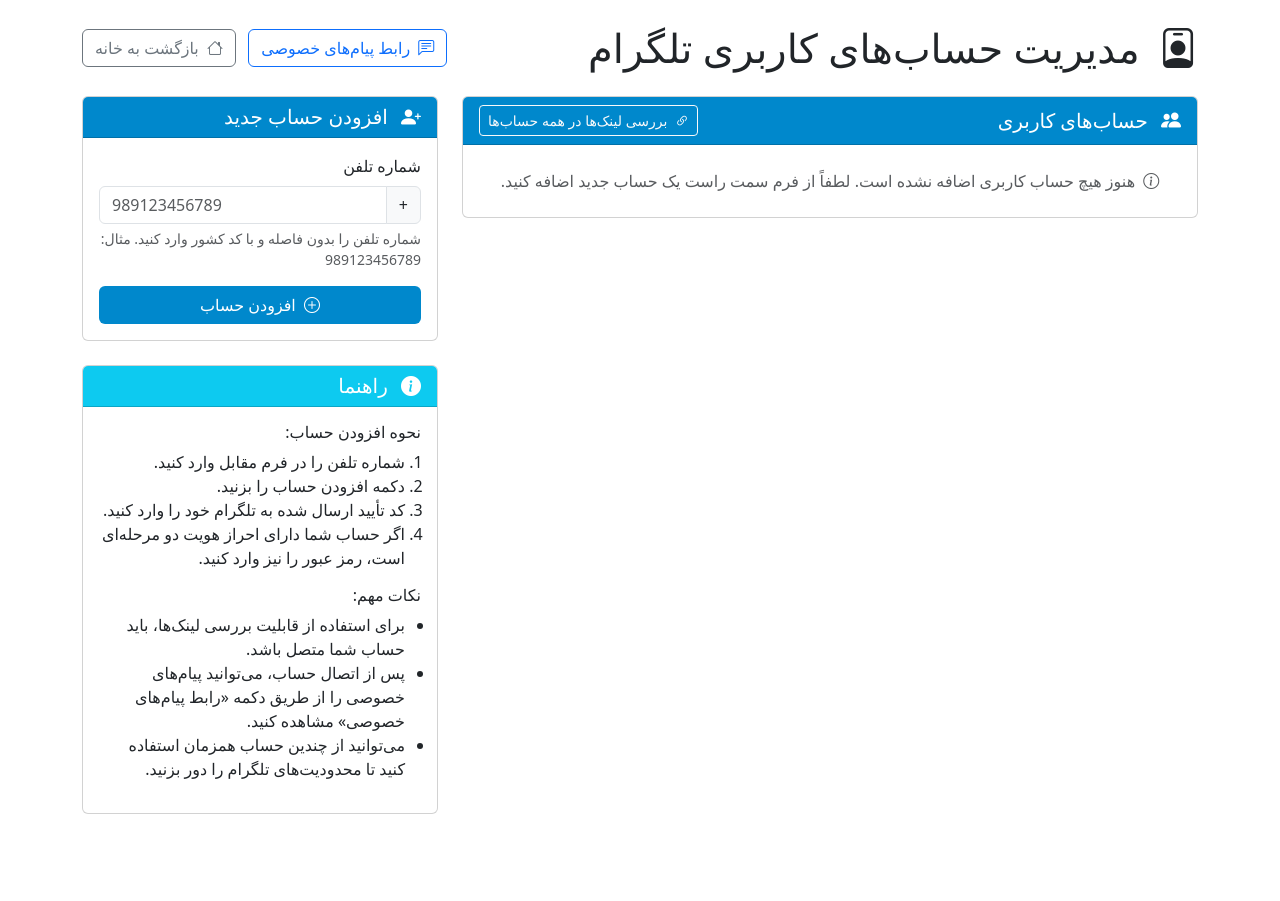
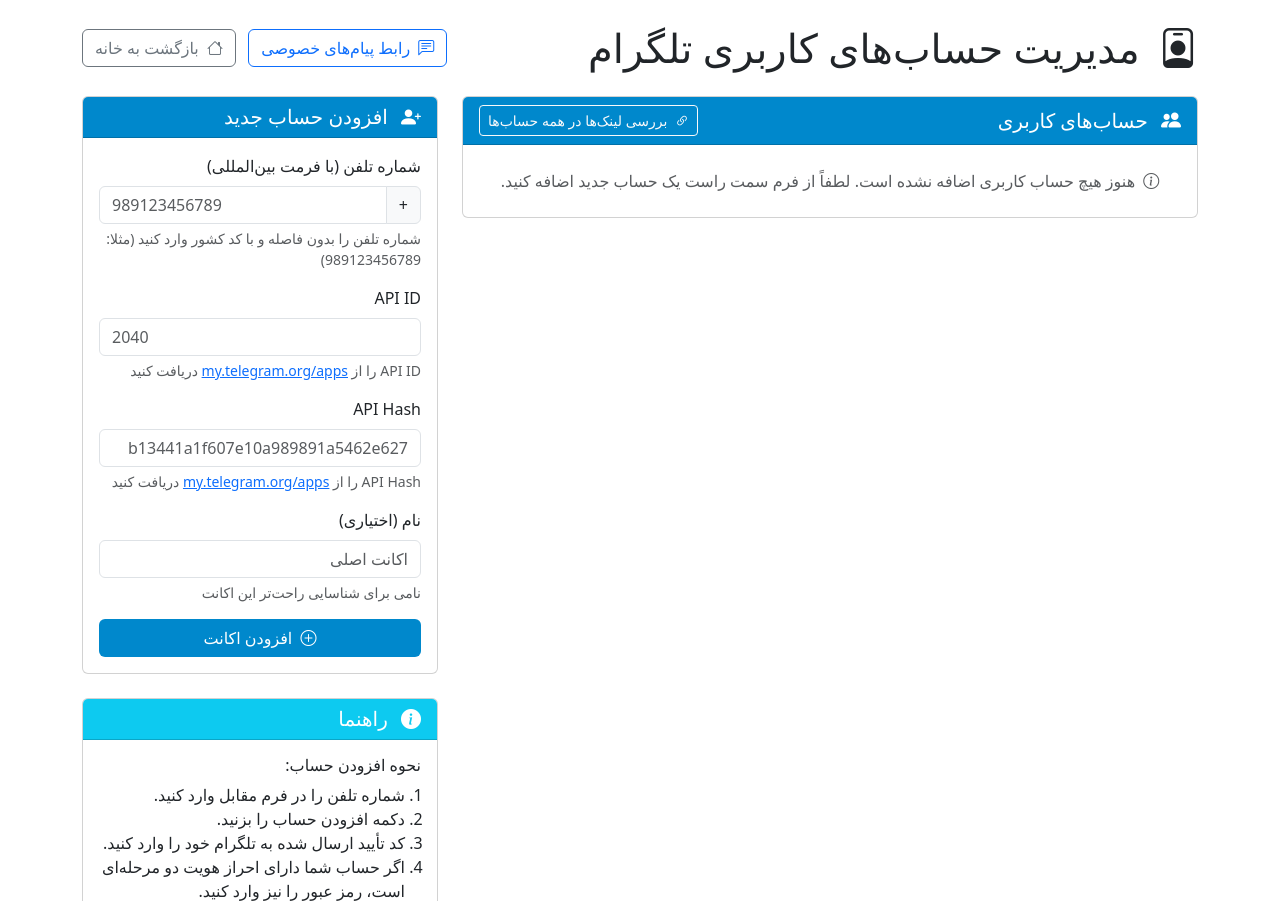
Before and after one commit to asanseir724/LinkHunterBot, a PHP site: page /php_version/templates/accounts.php in a window 1280 px wide. Shown: the top 901 px of the page. Before the commit the page ends 814 px from the top, so only its background shows below. Run offline with PHP 8.4, Linux system fonts and the light colour scheme.

Commit message:
Update account addition form with API credentials and improved description
Replit-Commit-Author: Agent
Replit-Commit-Session-Id: 4dab1e7d-d579-46f0-936e-6b9425b4da17
Replit-Commit-Screenshot-Url: https://storage.googleapis.com/screenshot-production-us-central1/e0a32e53-07a9-4932-a2c3-c5ee5e98efcc/8e3d007c-044f-4307-bad4-8063fcacb9cf.jpg

```diff
--- a/php_version/templates/accounts.php
+++ b/php_version/templates/accounts.php
@@ -197,17 +197,36 @@
                     <div class="card-body">
                         <form action="/accounts/add" method="post">
                             <div class="mb-3">
-                                <label for="phone" class="form-label">شماره تلفن</label>
+                                <label for="phone" class="form-label">شماره تلفن (با فرمت بین‌المللی)</label>
                                 <div class="input-group">
                                     <span class="input-group-text">+</span>
                                     <input type="tel" class="form-control" id="phone" name="phone" placeholder="989123456789" required pattern="[0-9]{10,15}">
                                 </div>
-                                <div class="form-text">شماره تلفن را بدون فاصله و با کد کشور وارد کنید. مثال: 989123456789</div>
+                                <div class="form-text">شماره تلفن را بدون فاصله و با کد کشور وارد کنید (مثلا: 989123456789)</div>
                             </div>
+
+                            <div class="mb-3">
+                                <label for="api_id" class="form-label">API ID</label>
+                                <input type="number" class="form-control" id="api_id" name="api_id" placeholder="2040" required>
+                                <div class="form-text">API ID را از <a href="https://my.telegram.org/apps" target="_blank">my.telegram.org/apps</a> دریافت کنید</div>
+                            </div>
+
+                            <div class="mb-3">
+                                <label for="api_hash" class="form-label">API Hash</label>
+                                <input type="text" class="form-control" id="api_hash" name="api_hash" placeholder="b13441a1f607e10a989891a5462e627" required>
+                                <div class="form-text">API Hash را از <a href="https://my.telegram.org/apps" target="_blank">my.telegram.org/apps</a> دریافت کنید</div>
+                            </div>
+
+                            <div class="mb-3">
+                                <label for="name" class="form-label">نام (اختیاری)</label>
+                                <input type="text" class="form-control" id="name" name="name" placeholder="اکانت اصلی">
+                                <div class="form-text">نامی برای شناسایی راحت‌تر این اکانت</div>
+                            </div>
+
                             <div class="d-grid">
                                 <button type="submit" class="btn telegram-color">
                                     <i class="bi bi-plus-circle me-1"></i>
-                                    افزودن حساب
+                                    افزودن اکانت
                                 </button>
                             </div>
                         </form>
```
Also changed, not shown: attached_assets/image_1743697126023.png (added).
